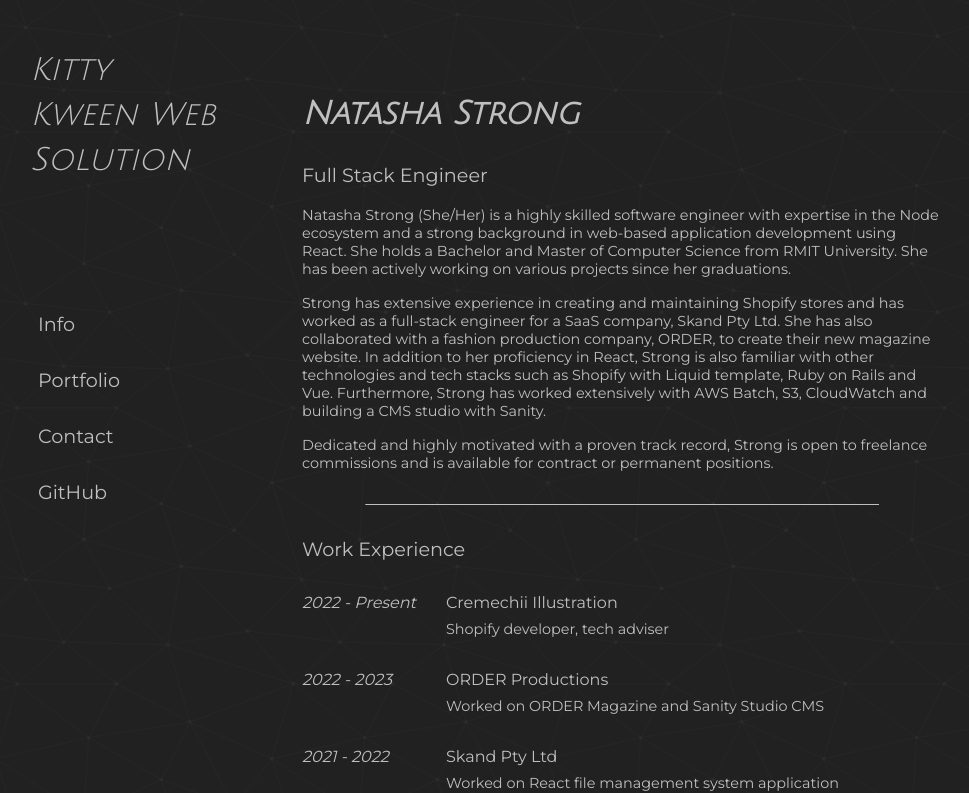
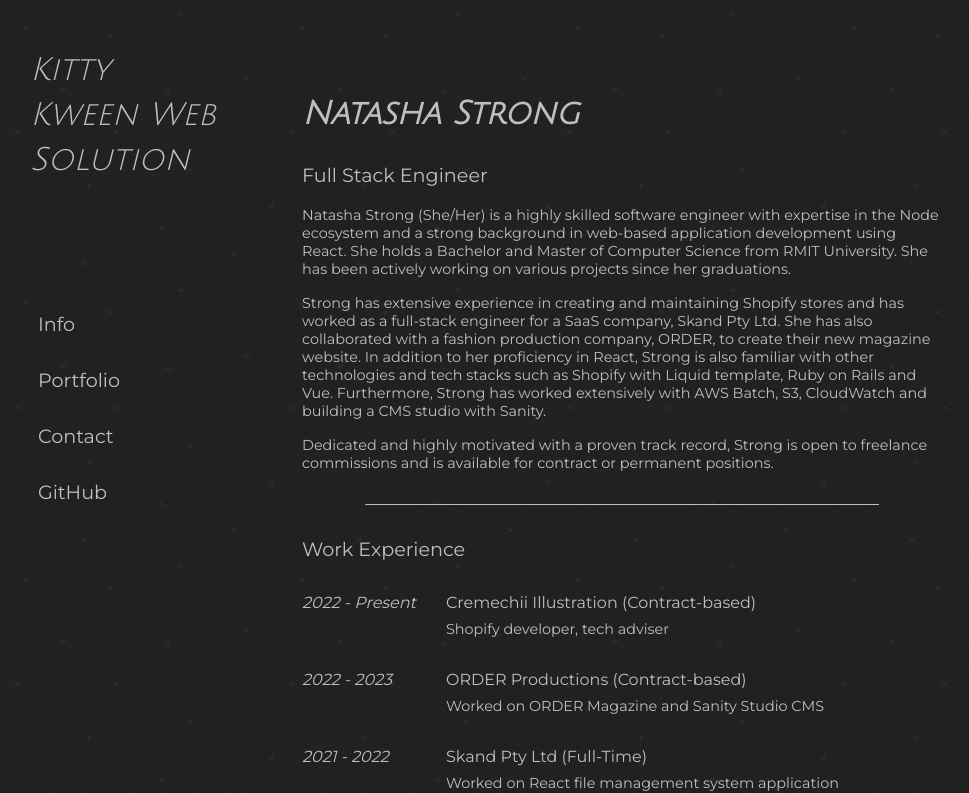
Before and after one commit to natlala113/natlala113.github.io, a React (Create React App) app: page /about in a window 1280 px wide. Shown: the top 793 px of the page, without its empty margins (18-987 px from the left). Built offline with nearby package versions, Linux system fonts and the light colour scheme.

Commit message:
updaated tags for jobs

```diff
--- a/src/pages/About.js
+++ b/src/pages/About.js
@@ -172,14 +172,16 @@ function About() {
       <YearInfoDiv>
         <YearParagraph>2022 - Present</YearParagraph>
         <TitleDiv>
-          <TitleParagraph>Cremechii Illustration</TitleParagraph>
+          <TitleParagraph>
+            Cremechii Illustration (Contract-based)
+          </TitleParagraph>
           <JobInfoParagraph>Shopify developer, tech adviser</JobInfoParagraph>
         </TitleDiv>
       </YearInfoDiv>
       <YearInfoDiv>
         <YearParagraph>2022 - 2023</YearParagraph>
         <TitleDiv>
-          <TitleParagraph>ORDER Productions</TitleParagraph>
+          <TitleParagraph>ORDER Productions (Contract-based)</TitleParagraph>
           <JobInfoParagraph>
             Worked on ORDER Magazine and Sanity Studio CMS
           </JobInfoParagraph>
@@ -188,7 +190,7 @@ function About() {
       <YearInfoDiv>
         <YearParagraph>2021 - 2022</YearParagraph>
         <TitleDiv>
-          <TitleParagraph>Skand Pty Ltd</TitleParagraph>
+          <TitleParagraph>Skand Pty Ltd (Full-Time)</TitleParagraph>
           <JobInfoParagraph>
             Worked on React file management system application akin to Google
             Drive, AWS Batch for point cloud tiling, zipping and unzipping, AWS
```
